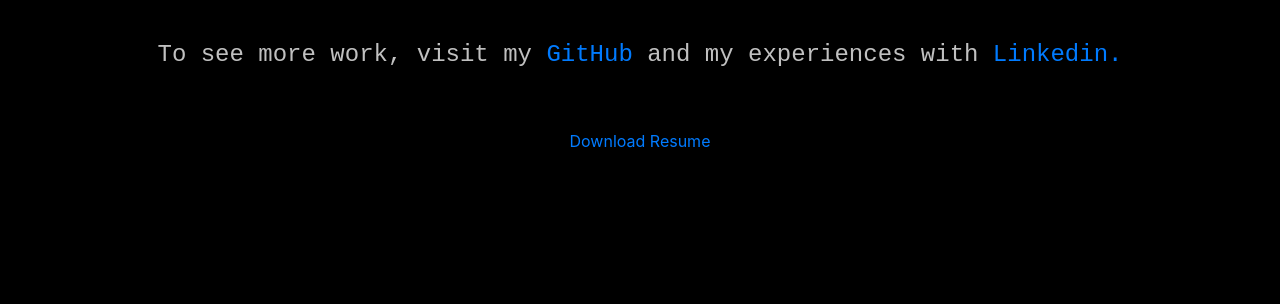
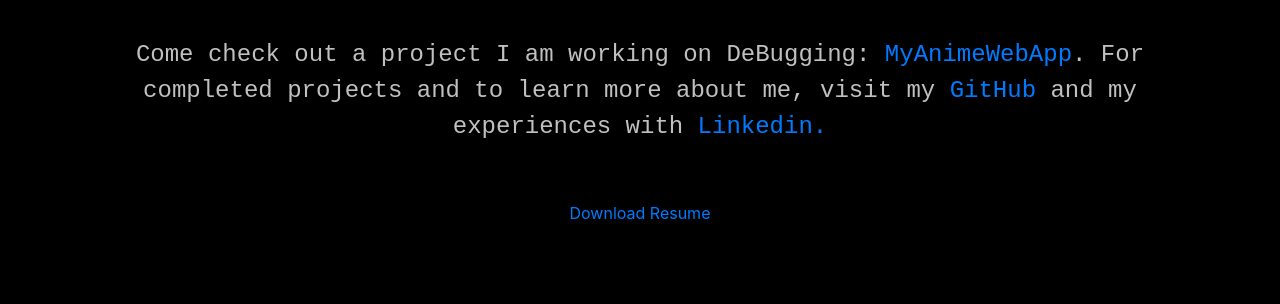
Before and after one commit to pearsbry90/Portfolio, a plain HTML site: page index.html in a window 1280 px wide. Shown: the part 1204-1508 px from the top of the page. Drawn offline with nearby package versions, Linux system fonts and the light colour scheme.

Commit message:
adding MyAnimeWebApp to Portfolio

```diff
--- a/index.html
+++ b/index.html
@@ -66,7 +66,7 @@
 
       <p>August 2009, I attended Ball State University, where I lost of my career path, but focused on my passion for writing. I was plugged in, and rebirth their Poetry Organization, and started growing creatively, fluently. Through the art of creating, editing, solving conflicts, and enjoying the collaborations, I knew what atmosphere I was seek. However, when it came down to a career, my skills and path I journeyed lead me nowhere, until I found <a href="https://www.elevenfifty.org/" target="blank">Eleven Fifty Academy</a>. Here, I am on a direction to becoming a Software Developer. I am here to take the opportunity for a longevity in this industry: to continue creating, problem solving, and display growth as a developer, with other developers.</p>
 </br>
-    <p>To see more work, visit my <a href="https://github.com/pearsbry90?tab=repositories" target="blank">GitHub</a> and my experiences with <a href="https://www.linkedin.com/in/bryon-pearson-26b522155/" target="blank">Linkedin.</a></p>
+    <p>Come check out a project I am working on DeBugging: <a href="https://github.com/pearsbry90/MyAnimeMVC" target="blank">MyAnimeWebApp</a>. For completed projects and to learn more about me, visit my <a href="https://github.com/pearsbry90?tab=repositories" target="blank">GitHub</a> and my experiences with <a href="https://www.linkedin.com/in/bryon-pearson-26b522155/" target="blank">Linkedin.</a></p>
     </br>
     <p>
     <div style="text-align: center">
```
